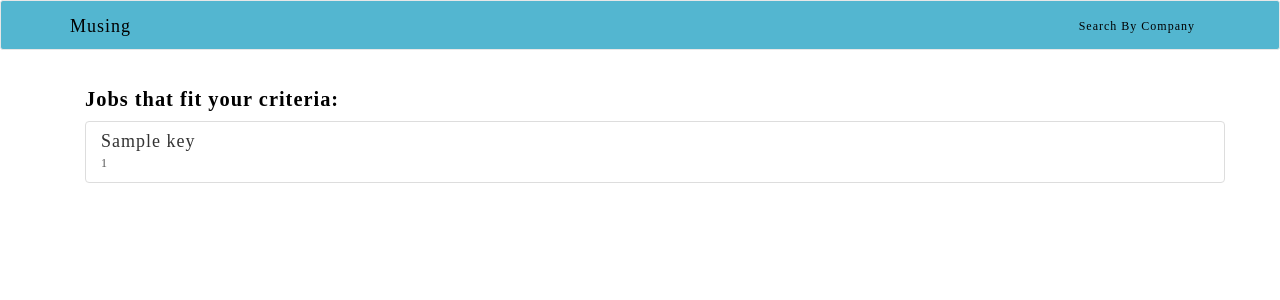
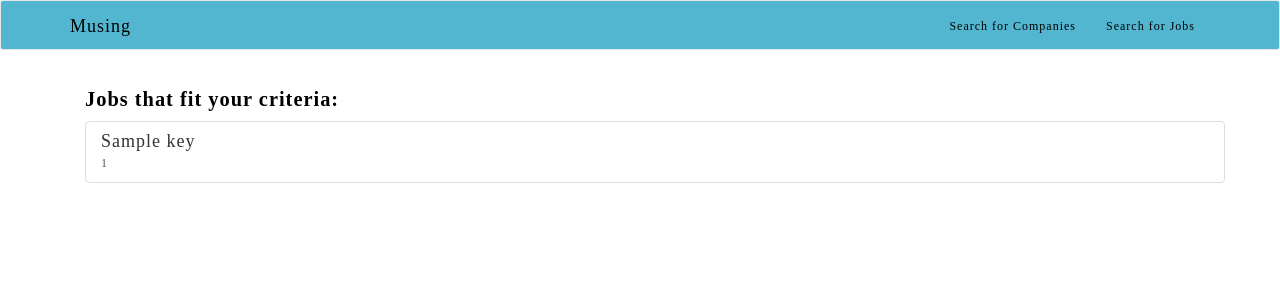
Before and after one commit to j10sanders/PathToPhilosophy, a Flask app: template muse/templates/test.html in a window 1280 px wide. Shown: the top 300 px of the page. Run offline with Flask 2, Linux system fonts and the light colour scheme; the template is opened without the code that fills it: most values are stand-ins (such as "Sample title", 1, 10 or a date in 2020); some libraries are stand-ins or nearby versions.

Commit message:
link to search for jobs

```diff
--- a/muse/templates/base.html
+++ b/muse/templates/base.html
@@ -76,7 +76,8 @@ h3{
                 </div>
                 <div class="collapse navbar-collapse" id="myNavbar">
           <ul class="nav navbar-nav navbar-right"><span class="sr-only">(current)</span>
-            <li><a href="{{ url_for('companies_get') }}">Search By Company</a></li>
+            <li><a href="{{ url_for('companies_get') }}">Search for Companies</a></li>
+            <li><a href="{{ url_for('jobs_get') }}">Search for Jobs</a></li>
           </ul>
         </div>
     </div>
--- a/muse/templates/test.html
+++ b/muse/templates/test.html
@@ -7,7 +7,7 @@
     {% for key, value in all_all.items() %}
     <a href="https://api-v2.themuse.com/jobs/{{ value[1] }}" class="list-group-item">
       <h4 class="list-group-item-heading">{{ key }}</h4>
-      <p class="list-group-item-text">{{ value[0]}}</p>
+      <p class="list-group-item-text">{{ value[0] }}</p>
     </a>
     {% endfor %}
 
```
